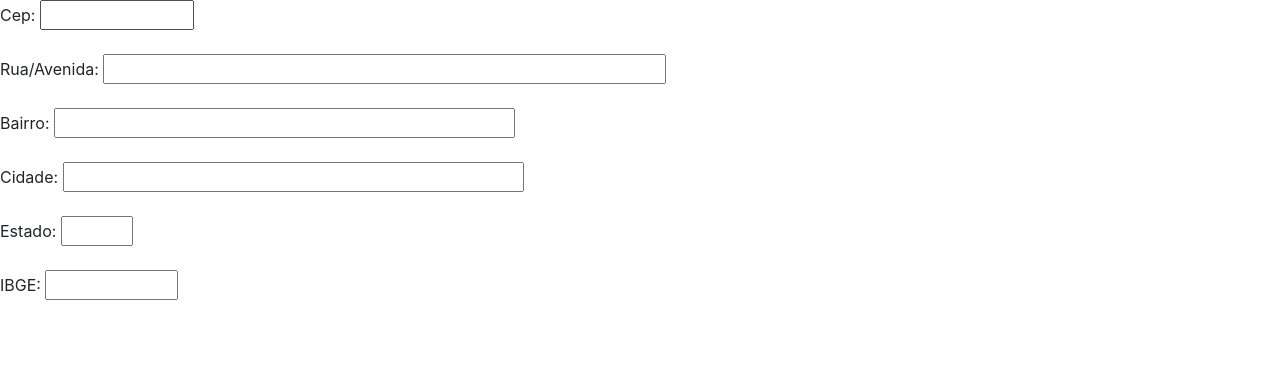
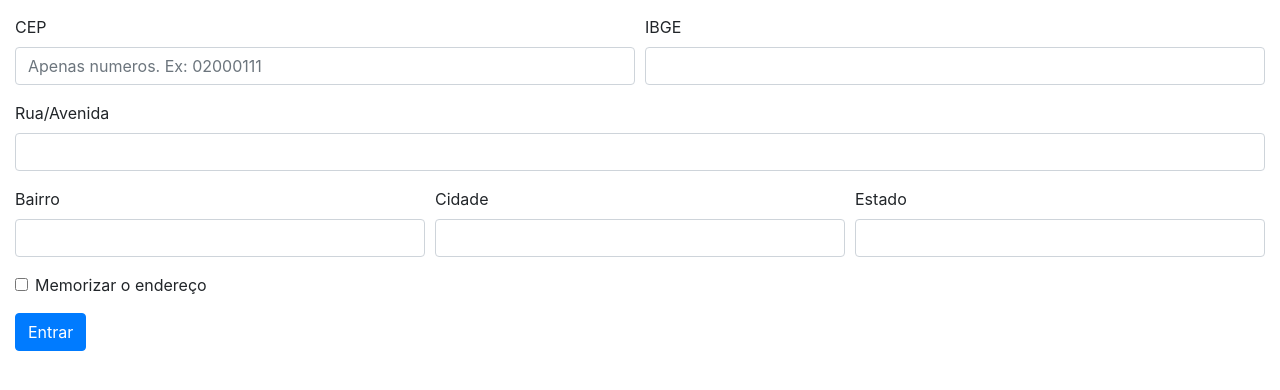
Before and after one commit to bpaixao/ViaCEP-api, a plain HTML site: page index.html in a window 1280 px wide. Drawn offline with nearby package versions, Linux system fonts and the light colour scheme.

Commit message:
Update index.html

```diff
--- a/index.html
+++ b/index.html
@@ -12,20 +12,45 @@
 
     <body>
     <!-- Inicio do formulario -->
-      <form method="get" action=".">
-        <p><label>Cep:
-        <input name="cep" type="text" id="cep" value="" size="10" maxlength="9" onblur="pesquisacep(this.value);" /></label></p>
+     <form method="get" action="." style="margin: 15px;">
+        <div class="form-row">
+          <div class="form-group col-md-6">
+            <label for="cep">CEP</label>
+            <input type="text" class="form-control" id="cep" placeholder="Apenas numeros. Ex: 02000111" onblur="pesquisacep(this.value);">
+          </div>
+          <div class="form-group col-md-6">
+            <label for="ibge">IBGE</label>
+            <input type="text" class="form-control" id="ibge" >
+          </div>
+        </div>
+        <div class="form-group">
+          <label for="rua">Rua/Avenida</label>
+          <input type="text" class="form-control" id="rua" >
+        </div>
 
-        <p><label>Rua/Avenida:
-        <input name="rua" type="text" id="rua" size="50" /></label></p>
-        <p><label>Bairro:
-        <input name="bairro" type="text" id="bairro" size="40" /></label></p>
-        <p><label>Cidade:
-        <input name="cidade" type="text" id="cidade" size="40" /></label></p>
-        <p><label>Estado:
-        <input name="uf" type="text" id="uf" size="2" /></label></p>
-        <p><label>IBGE:
-        <input name="ibge" type="text" id="ibge" size="8" /></label></p>
+        <div class="form-row">
+          <div class="form-group col-md-4">
+            <label for="bairro">Bairro</label>
+            <input type="text" class="form-control" id="bairro">
+          </div>
+          <div class="form-group col-md-4">
+            <label for="cidade">Cidade</label>
+            <input type="text" class="form-control" id="cidade">
+          </div>
+          <div class="form-group col-md-4">
+            <label for="uf">Estado</label>
+            <input type="text" class="form-control" id="uf">
+          </div>
+        </div>
+        <div class="form-group">
+          <div class="form-check">
+            <input class="form-check-input" type="checkbox" id="gridCheck">
+            <label class="form-check-label" for="gridCheck">
+              Memorizar o endereço
+            </label>
+          </div>
+        </div>
+        <button type="submit" class="btn btn-primary">Entrar</button>
       </form>
 
       <script src="https://code.jquery.com/jquery-3.3.1.slim.min.js" integrity="sha384-q8i/X+965DzO0rT7abK41JStQIAqVgRVzpbzo5smXKp4YfRvH+8abtTE1Pi6jizo" crossorigin="anonymous"></script>
```
